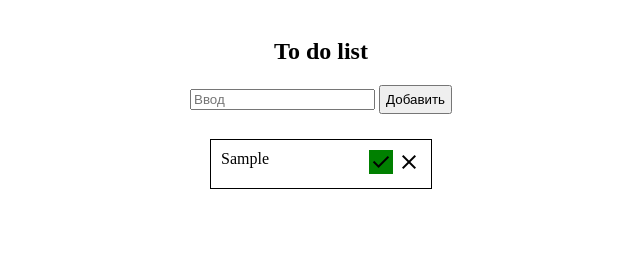
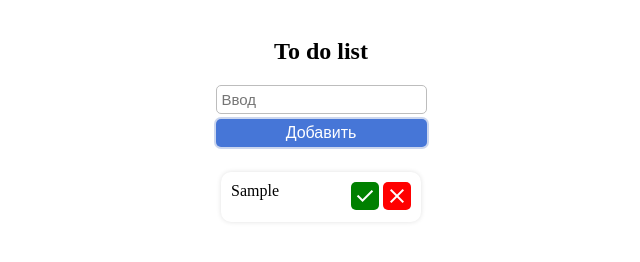
Before and after one commit to voronzz/to-do-list, a plain HTML site: page index.html in a window 1280 px wide. Both pictures are taken after typing "Sample" into the empty fields and a click on the button "Добавить". Shown: the whole page, without its empty margins (319-959 px from the left). Drawn offline with nearby package versions, Linux system fonts and the light colour scheme.

Commit message:
change style field

```diff
--- a/style.css
+++ b/style.css
@@ -1,3 +1,7 @@
+*, *::before, *::after {
+    box-sizing: border-box;
+}
+
 .list {
     padding-top: 10px;
     display: flex;
@@ -5,19 +9,50 @@
     justify-content: flex-start;
     align-items: center;
 }
-.list__note-title {
+.text-field {
     display: flex;
     flex-direction: column;
     gap: 5px;
 }
-.list__input {
+.text-field__input {
     padding: 5px;
-    text-align: center;
+    border-radius: 5px;
+    border: 1px solid #bdbdbd;
+    font-size: 15px;
+}
+.text-field__input:focus {
+    color: #212529;
+    background-color: #fff;
+    border-color: #bdbdbd;
+    outline: 0;
+    box-shadow: 0 0 0 0.2rem rgba(158, 158, 158, 0.25);
+}
+.list__input::placeholder {
+    color: #212529;
+    opacity: 0.4;
 }
 .list__btn {
     padding: 5px;
     text-align: center;
+    border: 0;
+    border-radius: 5px;
+    background-color: #4676D7;
+    appearance: none;
+    color: #fff;
+    cursor: pointer;
+    font-size: 16px;
+    min-width: 100px;
 }
+
+.list__btn:hover {
+    background: #1d49aa;
+}
+
+.list__btn:focus {
+    outline: none;
+    box-shadow: 0 0 0 2px #cbd6ee;
+}
+
 .lists__note {
     display: flex;
     flex-direction: column;
@@ -28,14 +63,23 @@
 .list__page-note {
     display: flex;
     justify-content: space-between;
-    /*gap: 20px;*/
+    box-shadow: 0px 0px 5px rgba(0, 0, 0, 0.12);
+    border-radius: 10px;
     width: 200px;
     padding: 10px;
-    border: 1px solid;
 }
 .done {
     background-color: green;
 }
-.closes {
+.remove {
     background-color: red;
+    padding: 2px;
+    border-radius: 5px;
+    color: #fff;
 }
+.done {
+     background-color: green;
+     padding: 2px;
+     border-radius: 5px;
+     color: #fff;
+ }
```
